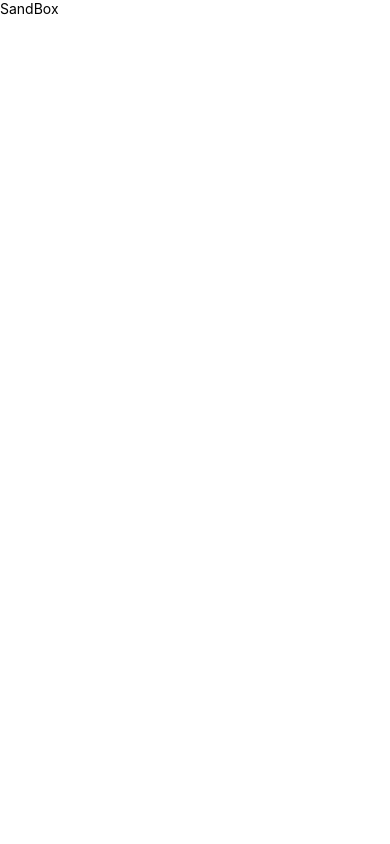
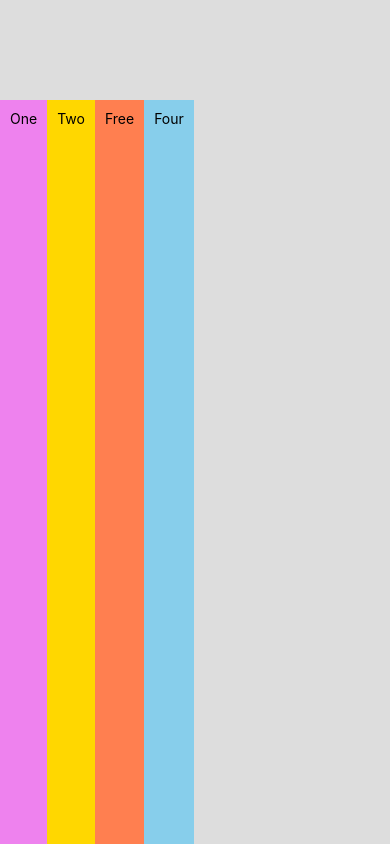
Before and after one commit to sabaPhruidze/todo-app-react-native, a React Native app: screen / in a window 390 px wide. Built offline with nearby package versions, Linux system fonts and the light colour scheme.

Commit message:
flex Direction by default is column and we can change it to row

```diff
--- a/components/SandBox.js
+++ b/components/SandBox.js
@@ -2,7 +2,37 @@ import { View, Text, StyleSheet } from "react-native";
 import React from "react";
 
 export default function SandBox() {
-  return <Text>SandBox</Text>;
+  return (
+    <View style={styles.container}>
+      <Text style={styles.boxOne}>One</Text>
+      <Text style={styles.boxTwo}>Two</Text>
+      <Text style={styles.boxThree}>Free</Text>
+      <Text style={styles.boxFour}>Four</Text>
+    </View>
+  );
 }
 
-const styles = StyleSheet.create({});
+const styles = StyleSheet.create({
+  container: {
+    flex: 1,
+    flexDirection: "row",
+    paddingTop: 100,
+    backgroundColor: "#ddd",
+  },
+  boxOne: {
+    padding: 10,
+    backgroundColor: "violet",
+  },
+  boxTwo: {
+    padding: 10,
+    backgroundColor: "gold",
+  },
+  boxThree: {
+    padding: 10,
+    backgroundColor: "coral",
+  },
+  boxFour: {
+    padding: 10,
+    backgroundColor: "skyblue",
+  },
+});
```
